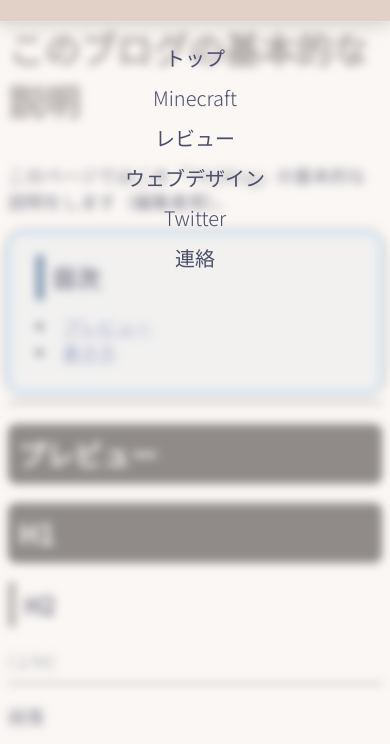
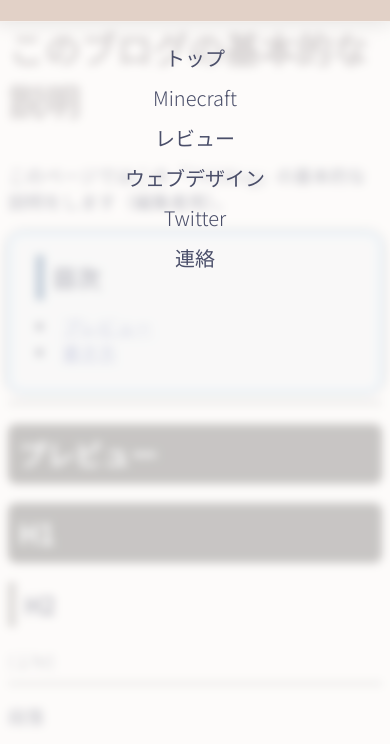
Before and after one commit to tkg-blog/tkg-blog.github.io, a plain HTML site: page index.html in a window 390 px wide. Both pictures are taken after a click on the element 25 px from the left and 25 px from the top of the page. Shown: the part 78-822 px from the top of the page. Drawn offline with nearby package versions, Linux system fonts and the light colour scheme.

Commit message:
Update style.css

```diff
--- a/style.css
+++ b/style.css
@@ -325,7 +325,7 @@
         top: -17px;
         padding-top: 17px;
         height: 100vh;
-        background-color: rgba(255, 255, 255, 0.4);
+        background-color: rgba(255, 255, 255, 0.7);
         line-height: 2.5rem;
         bottom: 0px;
         display: none;
```
